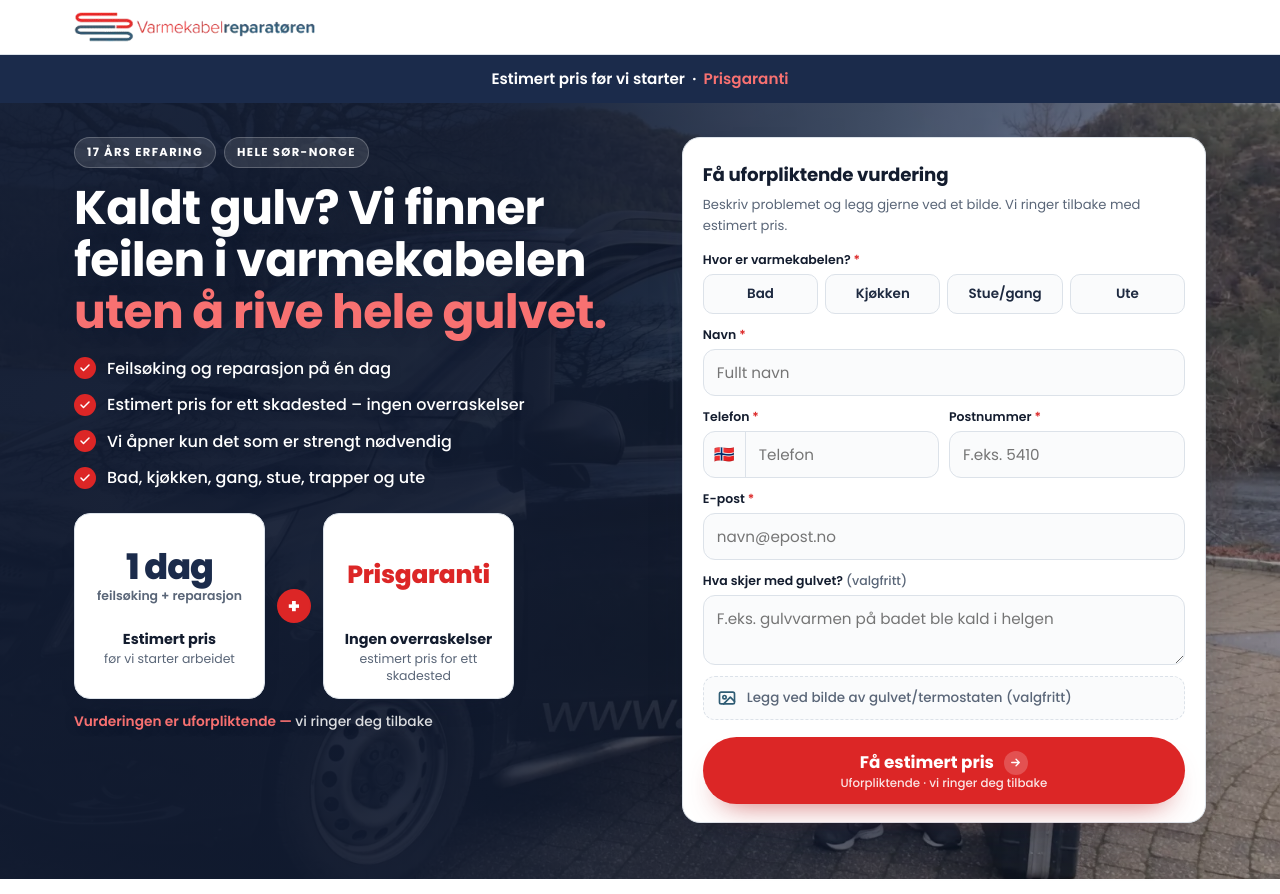
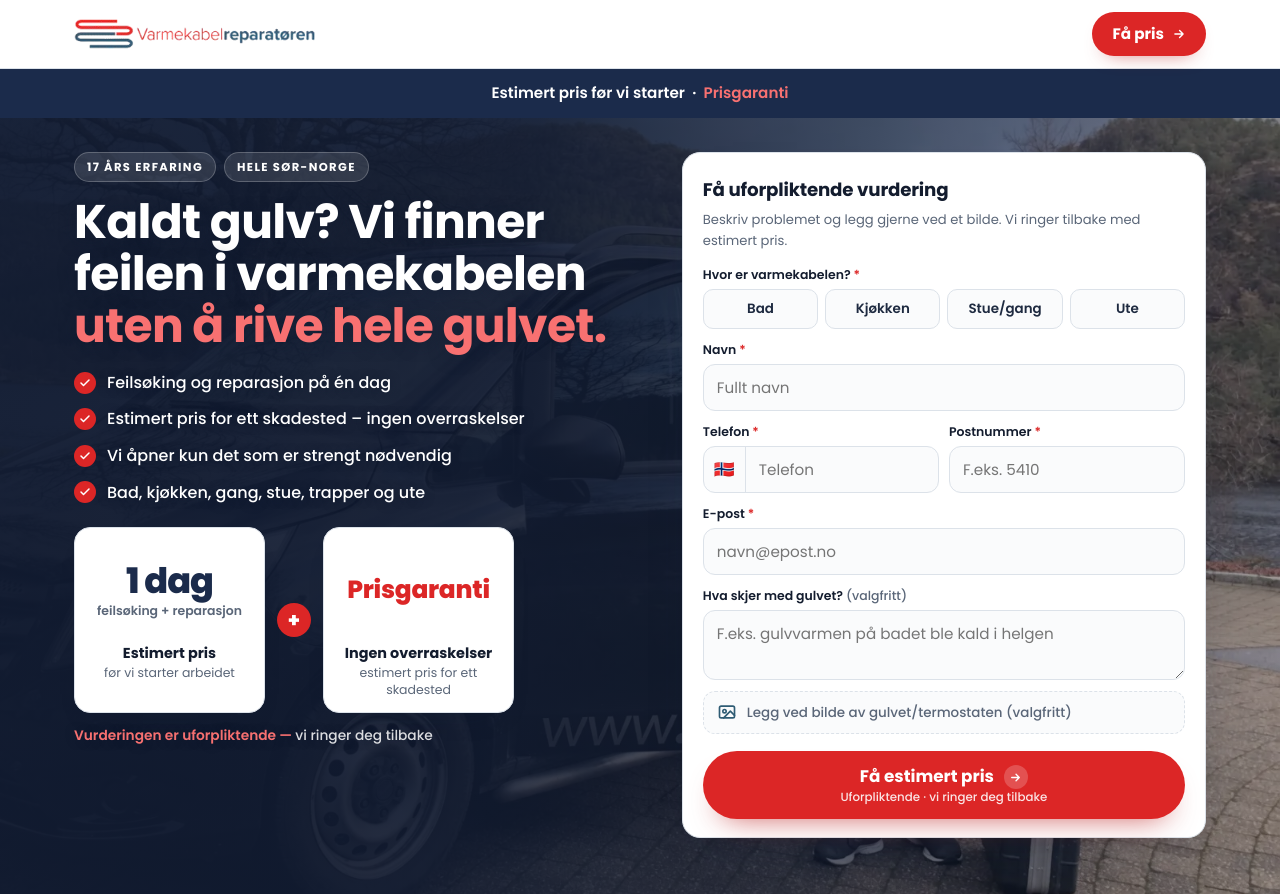
Before and after one commit to hei-netizen/varmentilbake-lp, a plain HTML site: page index.html in a window 1280 px wide. Shown: the top 894 px of the page. Drawn offline with Linux system fonts and the light colour scheme.

Commit message:
Fast header med «Få pris»-knapp som scroller til skjemaet
Co-Authored-By: Claude Opus 5.5 (1M context) <noreply@anthropic.com>

```diff
--- a/index.html
+++ b/index.html
@@ -84,7 +84,11 @@ h1,h2,h3,h4{font-weight:700;line-height:1.1;letter-spacing:-0.015em;overflow-wra
 .cta.lg .t{font-size:1.12rem}
 
 /* ---- top bar ---- */
-.topbar{background:var(--white);border-bottom:1px solid var(--line);padding:12px 0}
+.topbar{position:sticky;top:0;z-index:100;background:var(--white);border-bottom:1px solid var(--line);padding:12px 0}
+.topbar .hcta{display:inline-flex;align-items:center;gap:8px;font-weight:700;font-size:0.95rem;color:#fff;background:var(--acc);border-radius:var(--pill);padding:10px 20px;white-space:nowrap;text-decoration:none;transition:.2s;box-shadow:0 10px 20px -14px rgba(185,28,28,.75)}
+.topbar .hcta:hover{background:var(--acc-deep)}
+.topbar .hcta svg{width:14px;height:14px;stroke:#fff}
+@media(max-width:520px){.topbar .hcta{padding:9px 14px;font-size:0.85rem}}
 .topbar .wrap{display:flex;align-items:center;justify-content:space-between;gap:16px}
 .topbar .logo{height:30px;width:auto}
 .topbar .tel{display:inline-flex;align-items:center;gap:8px;font-weight:700;font-size:0.95rem;color:var(--clay-deep);border:1.5px solid var(--line);border-radius:var(--pill);padding:8px 16px;white-space:nowrap}
@@ -286,6 +290,7 @@ h1,h2,h3,h4{font-weight:700;line-height:1.1;letter-spacing:-0.015em;overflow-wra
 <header class="topbar">
   <div class="wrap">
     <img class="logo" src="img/logo.png" alt="Varmekabelreparatøren">
+    <a href="#top" class="hcta jump">Få pris<svg viewBox="0 0 24 24" fill="none" stroke-width="2.4"><path d="M5 12h14M13 6l6 6-6 6" stroke-linecap="round" stroke-linejoin="round"/></svg></a>
   </div>
 </header>
 
```
